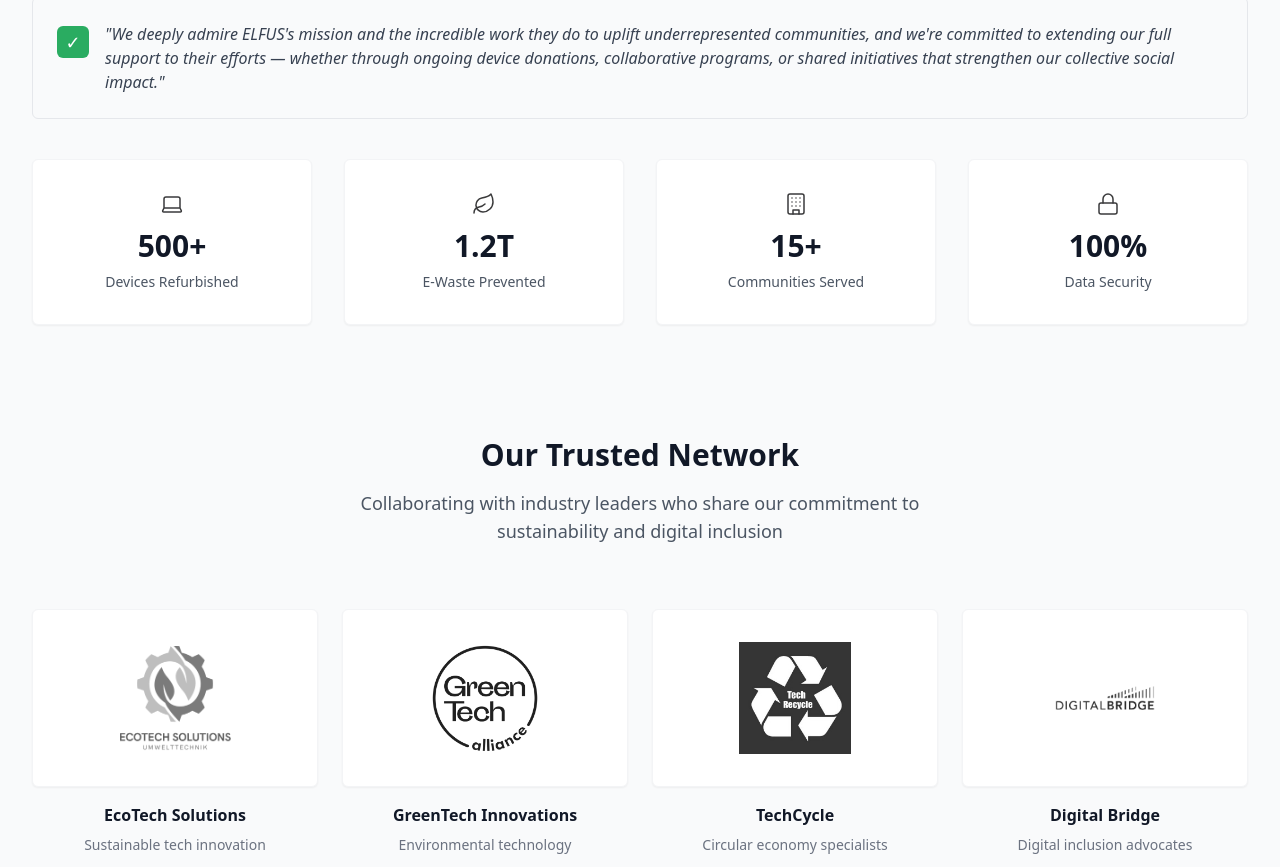
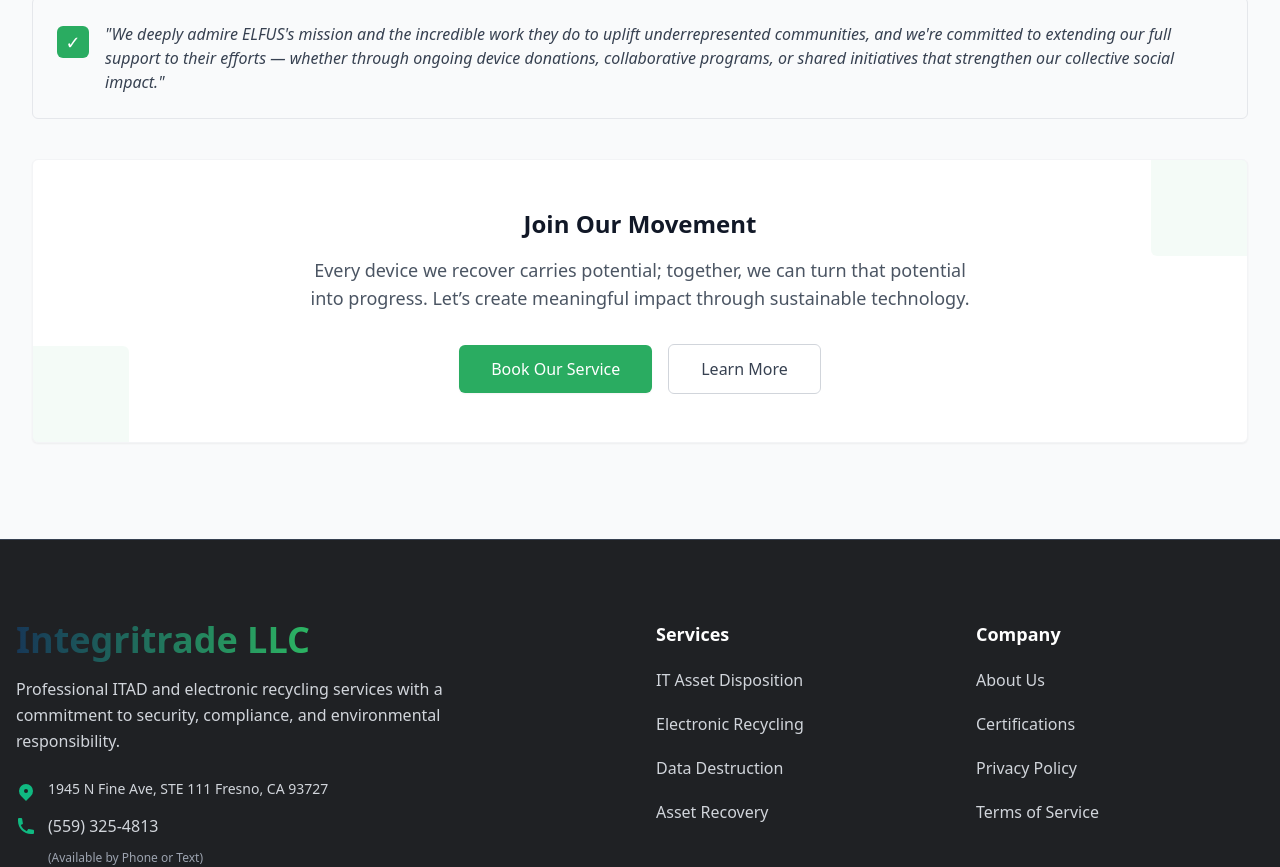
Before and after one commit to SayedAnwar-07/Integritrade_LLC, a Next.js app: page /about/our-partners in a window 1280 px wide. Shown: the part 1366-2233 px from the top of the page. Built offline with nearby package versions, Linux system fonts and the light colour scheme.

Commit message:
update and remove content about/our-partners sub page

```diff
--- a/app/about/our-partners/page.tsx
+++ b/app/about/our-partners/page.tsx
@@ -221,72 +221,8 @@
           </div>
         </div>
 
-        {/* Impact Metrics */}
-        <div className="grid grid-cols-2 lg:grid-cols-4 gap-4 sm:gap-6 md:gap-8 mb-16 md:mb-20 lg:mb-24">
-          {[
-            { number: "500+", label: "Devices Refurbished", icon: Laptop },
-            { number: "1.2T", label: "E-Waste Prevented", icon: Leaf },
-            { number: "15+", label: "Communities Served", icon: Building },
-            { number: "100%", label: "Data Security", icon: Lock },
-          ].map((stat, index) => {
-            const Icon = stat.icon;
-            return (
-              <div key={index} className="text-center group">
-                <div className="bg-white rounded-md p-4 sm:p-6 md:p-8 shadow-sm border border-gray-100 hover:shadow-md transition-all duration-300 hover:border-[#2aac61]/20 mb-3 sm:mb-4">
-                  <div className="flex justify-center mb-2 sm:mb-3 opacity-80 group-hover:scale-110 transition-transform duration-300">
-                    <Icon size={24} strokeWidth={1.5} />
-                  </div>
-                  <div className="text-xl sm:text-2xl md:text-3xl font-semibold text-gray-900 mb-1 sm:mb-2 group-hover:text-[#2aac61] transition-colors duration-300">
-                    {stat.number}
-                  </div>
-                  <div className="text-gray-600 text-xs sm:text-sm font-medium">
-                    {stat.label}
-                  </div>
-                </div>
-              </div>
-            );
-          })}
-        </div>
 
-        {/* Partner Network */}
-        <div className="mb-16 md:mb-20 lg:mb-24">
-          <div className="text-center mb-12 md:mb-16">
-            <h2 className="text-2xl sm:text-3xl font-semibold text-gray-900 mb-3 md:mb-4">
-              Our Trusted Network
-            </h2>
-            <p className="text-gray-600 text-base sm:text-lg max-w-2xl mx-auto font-light px-4 sm:px-0">
-              Collaborating with industry leaders who share our commitment to sustainability and digital inclusion
-            </p>
-          </div>
 
-          <div className="grid grid-cols-1 sm:grid-cols-2 lg:grid-cols-4 gap-4 sm:gap-6">
-            {[
-              { src: EcoTech, alt: "EcoTech", name: "EcoTech Solutions", description: "Sustainable tech innovation" },
-              { src: GreenTech, alt: "GreenTech", name: "GreenTech Innovations", description: "Environmental technology" },
-              { src: TechCycle, alt: "TechCycle", name: "TechCycle", description: "Circular economy specialists" },
-              { src: DigitalBridge, alt: "DigitalBridge", name: "Digital Bridge", description: "Digital inclusion advocates" },
-            ].map((partner, index) => (
-              <div key={partner.alt} className="group text-center">
-                <div className="bg-white rounded-md p-4 sm:p-6 md:p-8 shadow-sm border border-gray-100 hover:shadow-lg transition-all duration-500 hover:border-[#2aac61]/30 mb-3 sm:mb-4 relative overflow-hidden">
-                  <div className="absolute inset-0 bg-gradient-to-br from-white to-gray-50 opacity-0 group-hover:opacity-100 transition-opacity duration-500"></div>
-                  <Image
-                    className="w-72 h-72 sm:w-20 sm:h-20 md:w-24 md:h-24 lg:w-28 lg:h-28 object-contain mx-auto grayscale group-hover:grayscale-0 transition-all duration-500 group-hover:scale-110 relative z-10"
-                    src={partner.src}
-                    alt={partner.alt}
-                  />
-                </div>
-                <div className="space-y-1 sm:space-y-2">
-                  <div className="font-semibold text-gray-900 group-hover:text-[#2aac61] transition-colors duration-300 text-sm sm:text-base">
-                    {partner.name}
-                  </div>
-                  <div className="text-xs sm:text-sm text-gray-500">
-                    {partner.description}
-                  </div>
-                </div>
-              </div>
-            ))}
-          </div>
-        </div>
 
         {/* CTA Section */}
         <div className="bg-white rounded-md p-6 sm:p-8 md:p-10 lg:p-12 text-center shadow-sm border border-gray-100 relative overflow-hidden">
```
